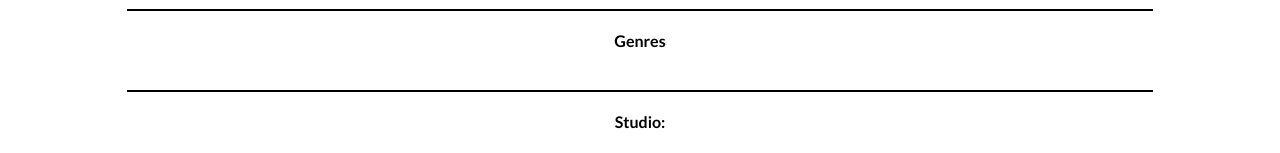
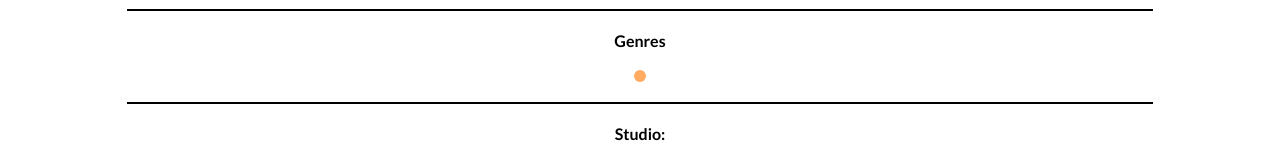
Before and after one commit to nolliv22/GameList, a Vue app: page /game in a window 1280 px wide. Shown: the part 416-569 px from the top of the page. Built offline with nearby package versions, Linux system fonts and the light colour scheme.

Commit message:
Fix genresbeing a string instead of an array

```diff
--- a/src/views/GameView.vue
+++ b/src/views/GameView.vue
@@ -9,6 +9,16 @@ export default {
     document.title = `GameList - ${this.game.name}`;
     console.log("Current user: ", this.USER.value)
     console.log("Game view mounted!")
+  },
+  methods: {
+    genres: function(game){
+      console.log(game.genres)
+      if (Array.isArray(game.genres)){
+        return game.genres
+      } else {
+        return [game.genres]
+      }
+    }
   }
 }
 </script>
@@ -23,7 +33,7 @@ export default {
 
     <span>Genres</span>
     <div class="genres">
-      <span class="genre" v-for="(genre, key) in game.genres" :key="key">{{ genre }}</span>
+      <span class="genre" v-for="(genre, key) in genres(game)" :key="key">{{ genre }}</span>
     </div>
 
     <div class="split"></div>
```
